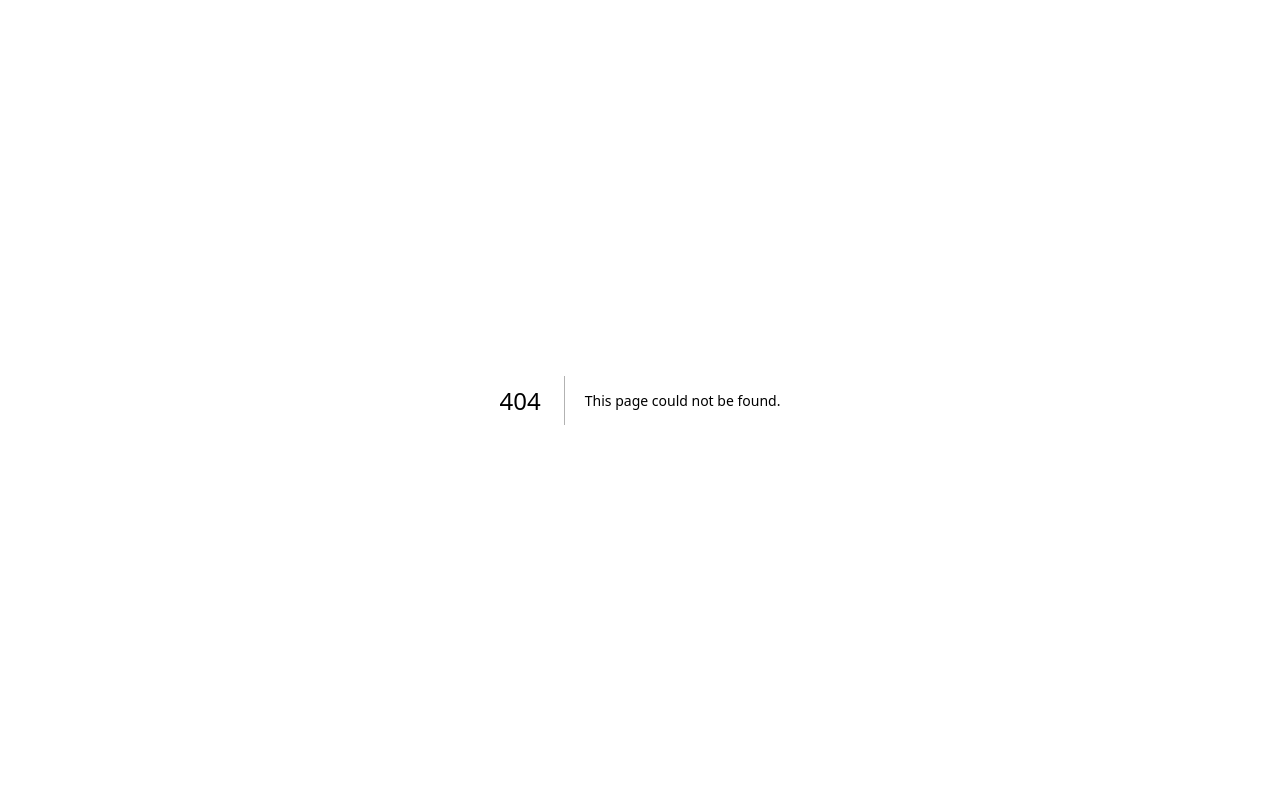
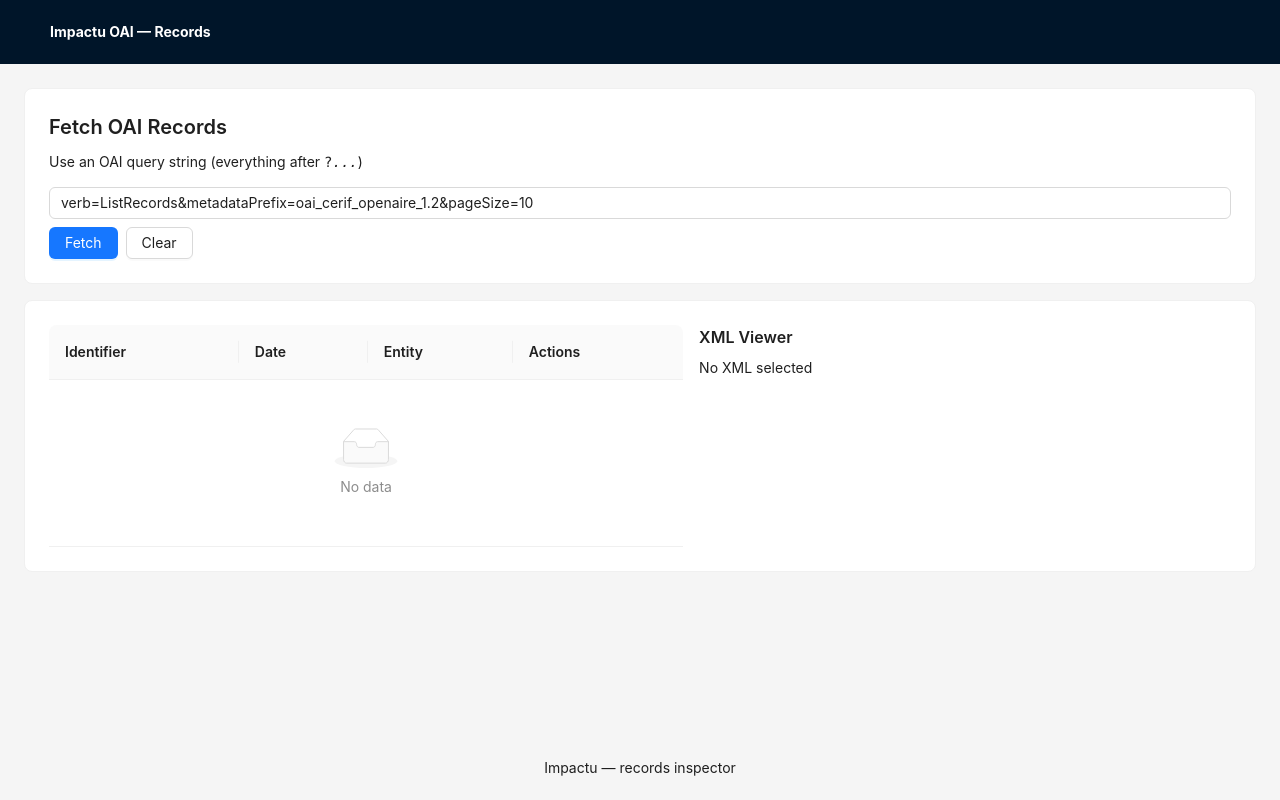
Before and after one commit to colav/impactu_oaiserver, a Next.js app in the folder frontend/: page /records in a window 1280 px wide. Before the commit this address had no page. Built offline with nearby package versions, Linux system fonts and the light colour scheme.

Commit message:
feat(frontend): add Records UI and XMLViewer component for pretty OAI record inspection

```diff
--- /dev/null
+++ b/frontend/components/XMLViewer.js
@@ -0,0 +1,64 @@
+import React from 'react'
+import '../styles/xmlviewer.css'
+
+function escapeHtml(str) {
+  return str
+    .replace(/&/g, '&amp;')
+    .replace(/</g, '&lt;')
+    .replace(/>/g, '&gt;')
+}
+
+function formatXml(xml) {
+  // simple indentation
+  let formatted = ''
+  const reg = /(>)(<)(\/*)/g
+  xml = xml.replace(reg, '$1\n$2$3')
+  let pad = 0
+  xml.split('\n').forEach((node) => {
+    let indent = 0
+    if (node.match(/.+<\\/)) {
+      indent = 0
+    } else if (node.match(/<\\/)) {
+      indent = 1
+    }
+    if (node.match(/<\\/)) {
+      formatted += '  '.repeat(pad) + node + '\n'
+    } else {
+      formatted += '  '.repeat(pad) + node + '\n'
+    }
+    if (node.match(/<[^\/].*[^\/]>/) && !node.match(/<.*\/\>/)) {
+      pad += 1
+    }
+    if (node.match(/<\/[^>]+>/)) {
+      pad = Math.max(pad - 1, 0)
+    }
+  })
+  return formatted
+}
+
+function highlightXml(xml) {
+  // escape and then add spans for tag names and attributes
+  let out = escapeHtml(xml)
+
+  // highlight tag names: &lt; /?tag ... &gt;
+  out = out.replace(/(&lt;\/?)([A-Za-z0-9_:\-\.]+)([^&]*?)(&gt;)/g, function(_, open, name, rest, close) {
+    // highlight attributes inside rest
+    const attrs = rest.replace(/([A-Za-z0-9_:\-\.]+)(=)(&quot;.*?&quot;|'.*?'|[^\s>]*)/g, '<span class="xml-attr-name">$1</span>$2<span class="xml-attr-value">$3</span>')
+    return `${open}<span class="xml-tag-name">${name}</span>${attrs}${close}`
+  })
+
+  // comments
+  out = out.replace(/(&lt;!--[\s\S]*?--&gt;)/g, '<span class="xml-comment">$1</span>')
+  return out
+}
+
+export default function XMLViewer({ xml }) {
+  if (!xml) return <div>No XML selected</div>
+  const pretty = formatXml(xml)
+  const highlighted = highlightXml(pretty)
+  return (
+    <div className="xml-viewer">
+      <pre className="xml" dangerouslySetInnerHTML={{ __html: highlighted }} />
+    </div>
+  )
+}
--- /dev/null
+++ b/frontend/pages/records/index.js
@@ -0,0 +1,82 @@
+import React, { useState } from 'react'
+import { Layout, Card, Input, Button, Table, Space, Typography, Tag } from 'antd'
+import XMLViewer from '../../components/XMLViewer'
+
+const { Header, Content, Footer } = Layout
+const { Title } = Typography
+
+export default function Records() {
+  const [loading, setLoading] = useState(false)
+  const [records, setRecords] = useState([])
+  const [selectedXml, setSelectedXml] = useState(null)
+  const [query, setQuery] = useState('verb=ListRecords&metadataPrefix=oai_cerif_openaire_1.2&pageSize=10')
+
+  async function fetchRecords() {
+    setLoading(true)
+    try {
+      const url = '/oai?' + query
+      const res = await fetch(url)
+      const text = await res.text()
+      const doc = new DOMParser().parseFromString(text, 'application/xml')
+      const recs = Array.from(doc.getElementsByTagName('record')).map((r) => {
+        const header = r.getElementsByTagName('header')[0]
+        const ident = header?.getElementsByTagName('identifier')[0]?.textContent || ''
+        const datestamp = header?.getElementsByTagName('datestamp')[0]?.textContent || ''
+        // find first meaningful metadata child name
+        let entity = ''
+        const md = r.getElementsByTagName('metadata')[0]
+        if (md && md.firstElementChild) entity = md.firstElementChild.localName
+        return { key: ident + '|' + datestamp, ident, datestamp, entity, raw: new XMLSerializer().serializeToString(r) }
+      })
+      setRecords(recs)
+    } catch (e) {
+      console.error(e)
+    } finally {
+      setLoading(false)
+    }
+  }
+
+  const columns = [
+    { title: 'Identifier', dataIndex: 'ident', key: 'ident', render: (t) => <code>{t}</code> },
+    { title: 'Date', dataIndex: 'datestamp', key: 'datestamp' },
+    { title: 'Entity', dataIndex: 'entity', key: 'entity', render: (t) => <Tag color="blue">{t || 'Unknown'}</Tag> },
+    {
+      title: 'Actions', key: 'actions', render: (_, rec) => (
+        <Space>
+          <Button onClick={() => setSelectedXml(rec.raw)}>View XML</Button>
+          <Button onClick={() => navigator.clipboard?.writeText(rec.raw)}>Copy</Button>
+        </Space>
+      )
+    }
+  ]
+
+  return (
+    <Layout style={{ minHeight: '100vh' }}>
+      <Header>
+        <div style={{ color: 'white', fontWeight: 'bold' }}>Impactu OAI — Records</div>
+      </Header>
+      <Content style={{ padding: 24 }}>
+        <Card style={{ marginBottom: 16 }}>
+          <Title level={4}>Fetch OAI Records</Title>
+          <p>Use an OAI query string (everything after <code>?<em>...</em></code>)</p>
+          <Input value={query} onChange={(e) => setQuery(e.target.value)} style={{ marginBottom: 8 }} />
+          <Space>
+            <Button type="primary" onClick={fetchRecords} loading={loading}>Fetch</Button>
+            <Button onClick={() => { setRecords([]); setSelectedXml(null) }}>Clear</Button>
+          </Space>
+        </Card>
+
+        <Card style={{ marginBottom: 16 }} bodyStyle={{ display: 'flex', gap: 16 }}>
+          <div style={{ flex: 1 }}>
+            <Table dataSource={records} columns={columns} pagination={{ pageSize: 10 }} />
+          </div>
+          <div style={{ width: '45%' }}>
+            <Title level={5}>XML Viewer</Title>
+            <XMLViewer xml={selectedXml} />
+          </div>
+        </Card>
+      </Content>
+      <Footer style={{ textAlign: 'center' }}>Impactu — records inspector</Footer>
+    </Layout>
+  )
+}
--- /dev/null
+++ b/frontend/styles/xmlviewer.css
@@ -0,0 +1,14 @@
+.xml-viewer .xml {
+  font-family: ui-monospace, SFMono-Regular, Menlo, Monaco, 'Roboto Mono', 'Courier New', monospace;
+  font-size: 13px;
+  background: #0f1720;
+  color: #e6edf3;
+  padding: 12px;
+  border-radius: 6px;
+  overflow: auto;
+  line-height: 1.45;
+}
+.xml-tag-name { color: #7dd3fc; }
+.xml-attr-name { color: #fca5a5; }
+.xml-attr-value { color: #bbf7d0; }
+.xml-comment { color: #94a3b8; }
```
